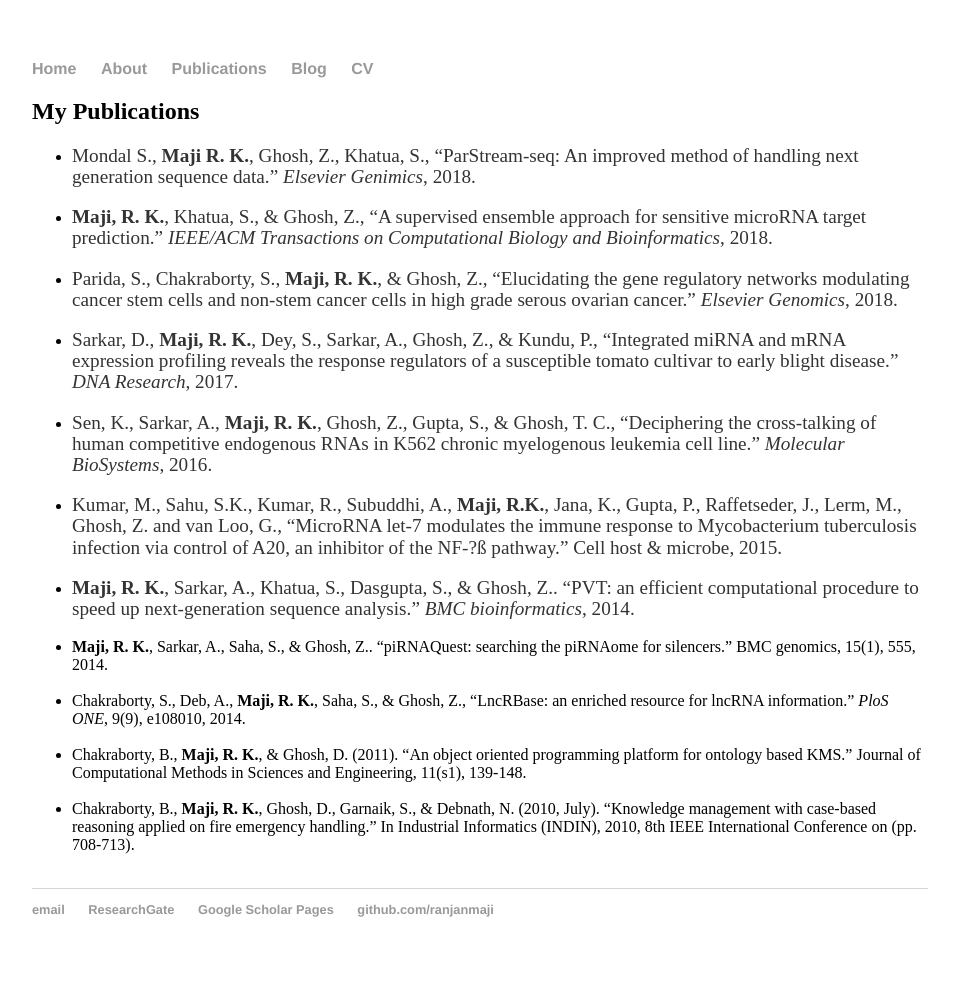
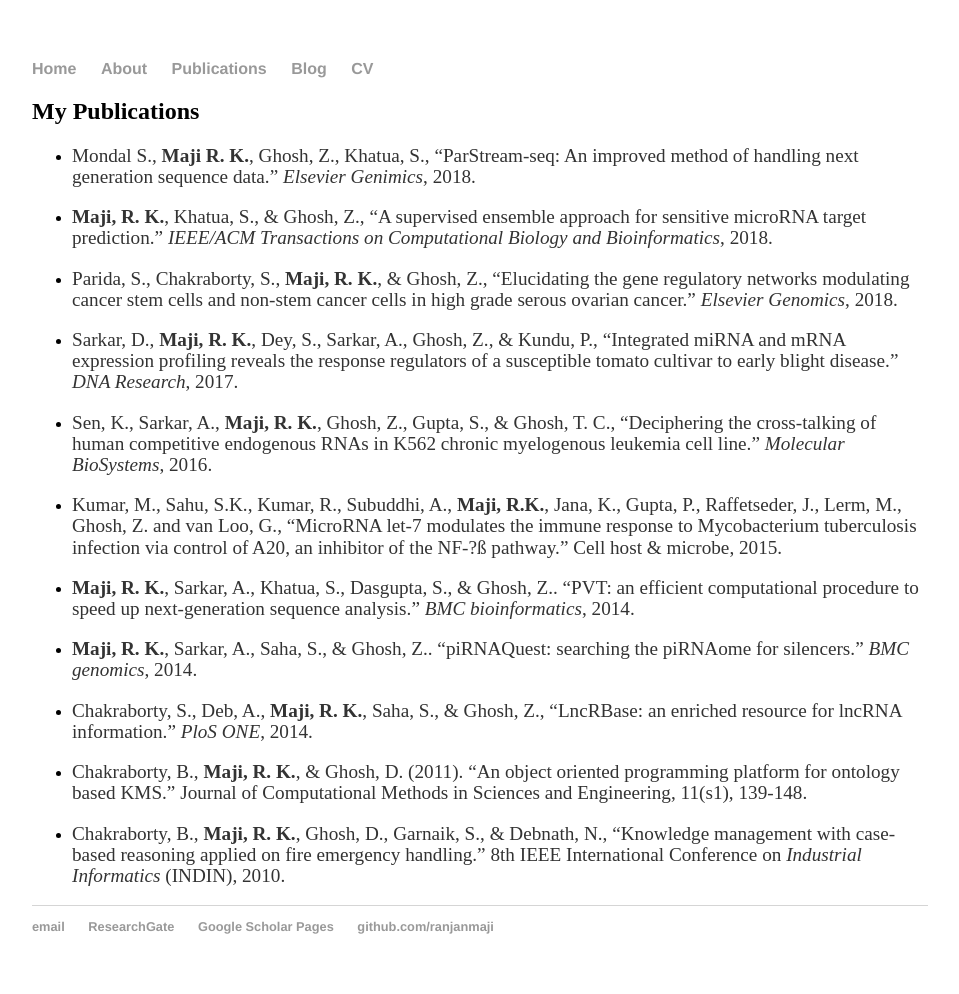
Before and after one commit to ranjanmaji/just-a-site, a Jekyll site: the page built from publications/index.md, in a window 1280 px wide. Shown: the whole page, without its empty margins (160-1119 px from the left). Built offline with Jekyll 4.4.1, drawn with Linux system fonts in a browser that asks for light colours.

Commit message:
Update index.md

```diff
--- a/publications/index.md
+++ b/publications/index.md
@@ -17,16 +17,13 @@
 
 * Kumar, M., Sahu, S.K., Kumar, R., Subuddhi, A., **Maji, R.K.**, Jana, K., Gupta, P., Raffetseder, J., Lerm, M., Ghosh, Z. and van Loo, G., "MicroRNA let-7 modulates the immune response to Mycobacterium tuberculosis infection via control of A20, an inhibitor of the NF-?ß pathway." Cell host & microbe, 2015.<br>
 
-* **Maji, R. K.**, Sarkar, A., Khatua, S., Dasgupta, S., & Ghosh, Z.. "PVT: an efficient computational procedure to speed up next-generation sequence analysis." *BMC bioinformatics*, 2014.<br/>
+* **Maji, R. K.**, Sarkar, A., Khatua, S., Dasgupta, S., & Ghosh, Z.. "PVT: an efficient computational procedure to speed up next-generation sequence analysis." *BMC bioinformatics*, 2014.<br>
 
-* **Maji, R. K.**, Sarkar, A., Saha, S., & Ghosh, Z.. "piRNAQuest: searching the
-piRNAome for silencers." BMC genomics, 15(1), 555, 2014.<br/><br/>
-* Chakraborty, S., Deb, A., **Maji, R. K.**, Saha, S., & Ghosh, Z., "LncRBase: an
-enriched resource for lncRNA information." *PloS ONE*, 9(9), e108010, 2014.<br/><br/>
-* Chakraborty, B., **Maji, R. K.**, & Ghosh, D. (2011). "An object oriented
-programming platform for ontology based KMS." Journal of Computational
-Methods in Sciences and Engineering, 11(s1), 139-148.<br/><br/>
-* Chakraborty, B., **Maji, R. K.**, Ghosh, D., Garnaik, S., & Debnath, N. (2010,
-July). "Knowledge management with case-based reasoning applied on fire
-emergency handling." In Industrial Informatics (INDIN), 2010, 8th IEEE
-International Conference on (pp. 708-713).<br/><br/>
+* **Maji, R. K.**, Sarkar, A., Saha, S., & Ghosh, Z.. "piRNAQuest: searching the piRNAome for silencers." *BMC genomics*, 2014.<br>
+
+* Chakraborty, S., Deb, A., **Maji, R. K.**, Saha, S., & Ghosh, Z., "LncRBase: an enriched resource for lncRNA information." *PloS ONE*,  2014.<br>
+
+* Chakraborty, B., **Maji, R. K.**, & Ghosh, D. (2011). "An object oriented programming platform for ontology based KMS." Journal of Computational Methods in Sciences and Engineering, 11(s1), 139-148.<br>
+
+* Chakraborty, B., **Maji, R. K.**, Ghosh, D., Garnaik, S., & Debnath, N., "Knowledge management with case-based reasoning applied on fire
+emergency handling." 8th IEEE International Conference on *Industrial Informatics* (INDIN), 2010.<br>
```
